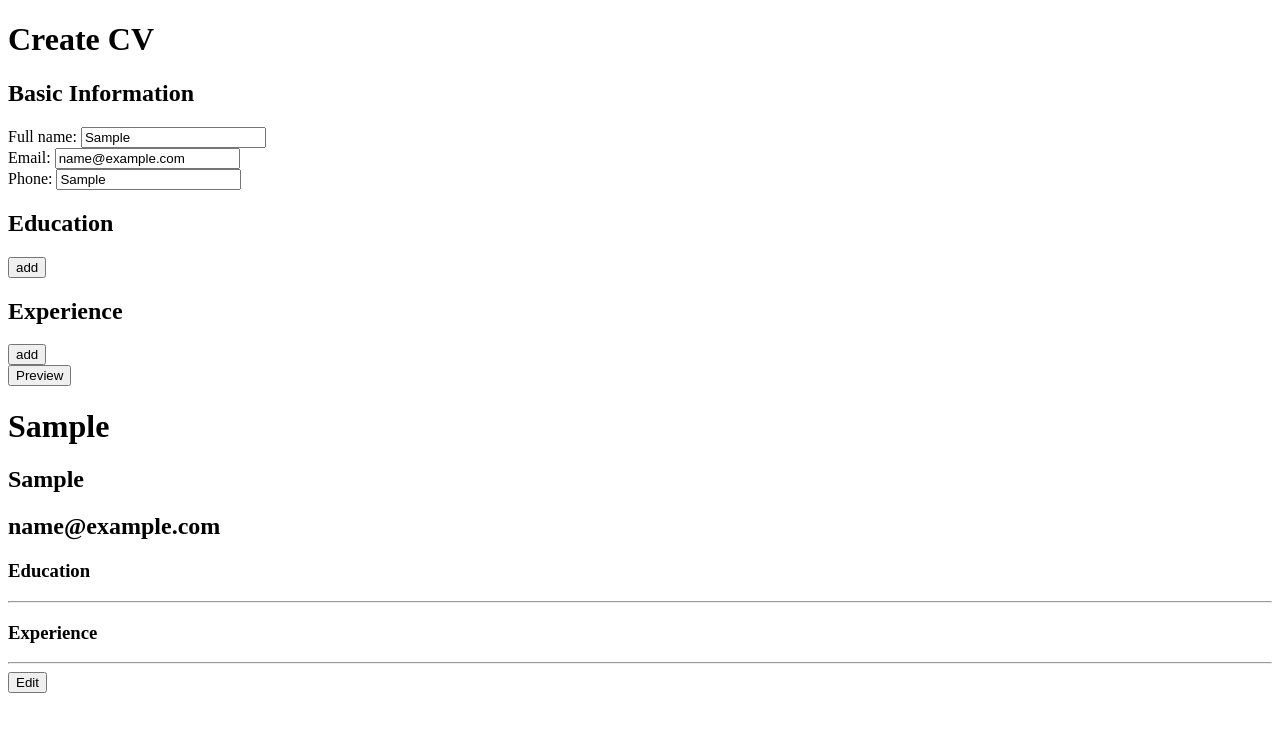
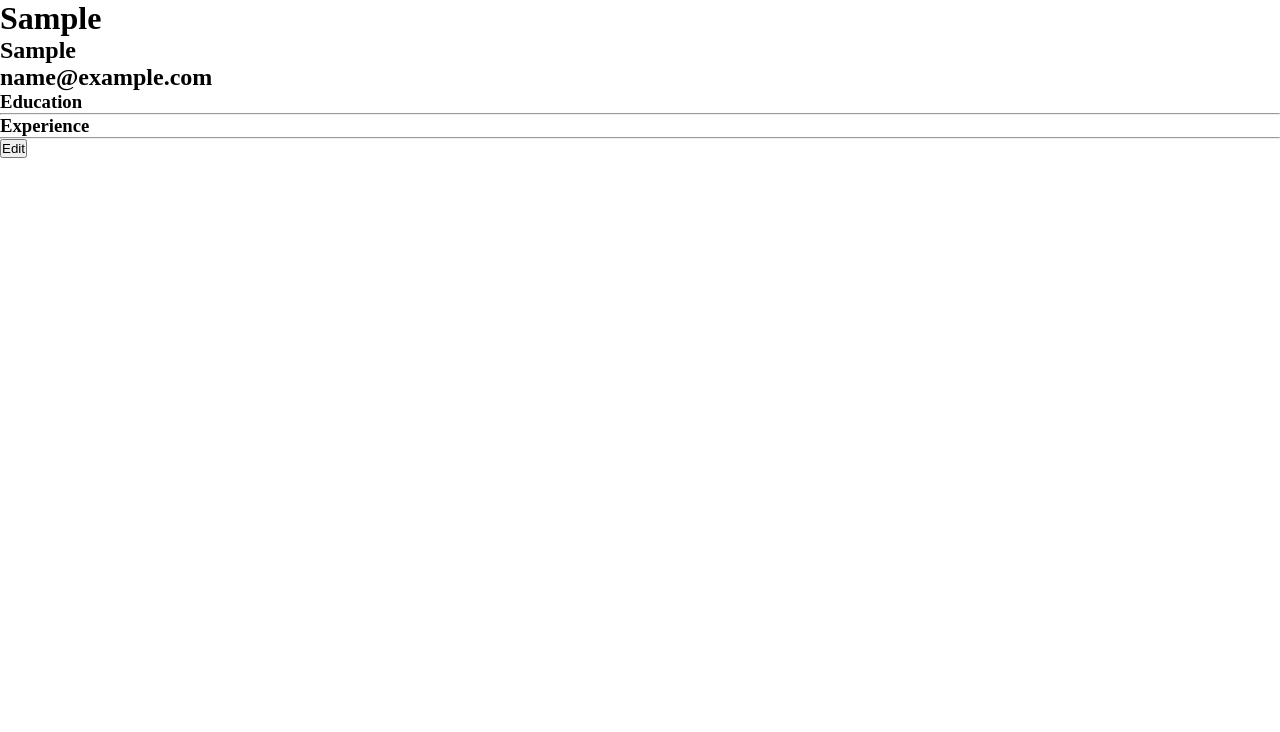
Before and after one commit to kuromika/cv-application, a React (Create React App) app: page / in a window 1280 px wide. Both pictures are taken after typing "Sample", "name@example.com", "Sample" into the empty fields and a click on the button "Preview". Shown: the top 732 px of the page. Built offline with nearby package versions, Linux system fonts and the light colour scheme.

Commit message:
Alternate between form and cv display

```diff
--- a/src/App.js
+++ b/src/App.js
@@ -3,6 +3,7 @@ import BasicInfo from "./components/BasicInfo";
 import DisplayCV from "./components/DisplayCV";
 import EducationInfo from "./components/EducationInfo";
 import ExperienceInfo from "./components/ExperienceInfo";
+import './styles/style.css';
 class App extends Component{
 
   constructor() {
@@ -14,11 +15,14 @@ class App extends Component{
         phone: '',
       },
       education: [],
-      experience: []
+      experience: [],
+      display: false,
     };
     this.handleBasicChange = this.handleBasicChange.bind(this);
     this.handleEducationChange = this.handleEducationChange.bind(this);
     this.handleExperienceChange = this.handleExperienceChange.bind(this);
+    this.alternateDisplay = this.alternateDisplay.bind(this);
+    this.handleSubmit = this.handleSubmit.bind(this);
   }
 
   handleBasicChange(name, value) {
@@ -43,14 +47,25 @@ class App extends Component{
   }
 
 
+  alternateDisplay() {
+    this.setState(prevState => ({
+      display: !prevState.display
+    }));
+  }
+
   handleSubmit(e) {
     e.preventDefault();
+    this.alternateDisplay();
   }
 
   render() {
+    let className = '';
+    if (this.state.display) {
+      className += 'hidden';
+    }
     return (
       <div>
-        <form onSubmit={this.handleSubmit}>
+        <form onSubmit={this.handleSubmit} id='form' className={className}>
           <h1>Create CV</h1>
           <BasicInfo
             cb={this.handleBasicChange}
@@ -70,7 +85,9 @@ class App extends Component{
           email={this.state.basic.email}
           phone={this.state.basic.phone}
           education={this.state.education}
-          experience={this.state.experience} />
+          experience={this.state.experience}
+          display={this.state.display}
+          alternate={this.alternateDisplay} />
       </div>
     )
   }
--- a/src/components/DisplayCV.js
+++ b/src/components/DisplayCV.js
@@ -10,7 +10,17 @@ class DisplayCV extends Component{
         return `${months[+alpha[1]]}, ${alpha[0]}`
     }
 
+    handleEdit() {
+        document.getElementById('form').classList.toggle('')
+    }
+
     render() {
+
+        let className = '';
+        if (!this.props.display) {
+            className += 'hidden';
+        }
+
         const education = [];
         this.props.education.forEach((school) => {
             education.push(
@@ -39,7 +49,7 @@ class DisplayCV extends Component{
         })
 
         return (
-            <div>
+            <div className={className} id="display">
                 <div>
                     <h1>{this.props.name}</h1>
                     <div>
@@ -59,7 +69,7 @@ class DisplayCV extends Component{
                     <hr></hr>
                     {experience}
                 </div>
-                <button type="button">Edit</button>
+                <button type="button" onClick={this.props.alternate}>Edit</button>
             </div>
         )
     }
--- /dev/null
+++ b/src/styles/style.css
@@ -0,0 +1,9 @@
+*{
+    box-sizing: border-box;
+    margin: 0;
+    padding: 0;
+}
+
+.hidden{
+    display: none;
+}
```
